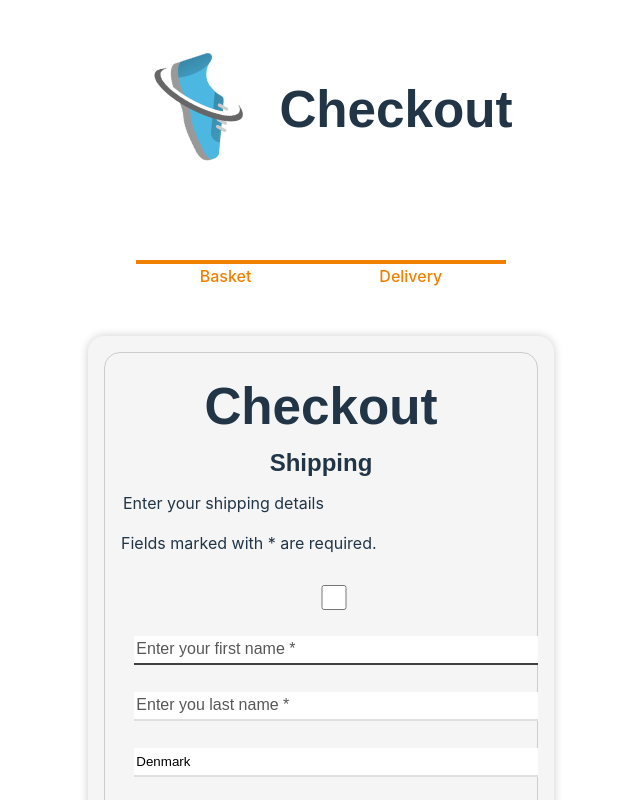
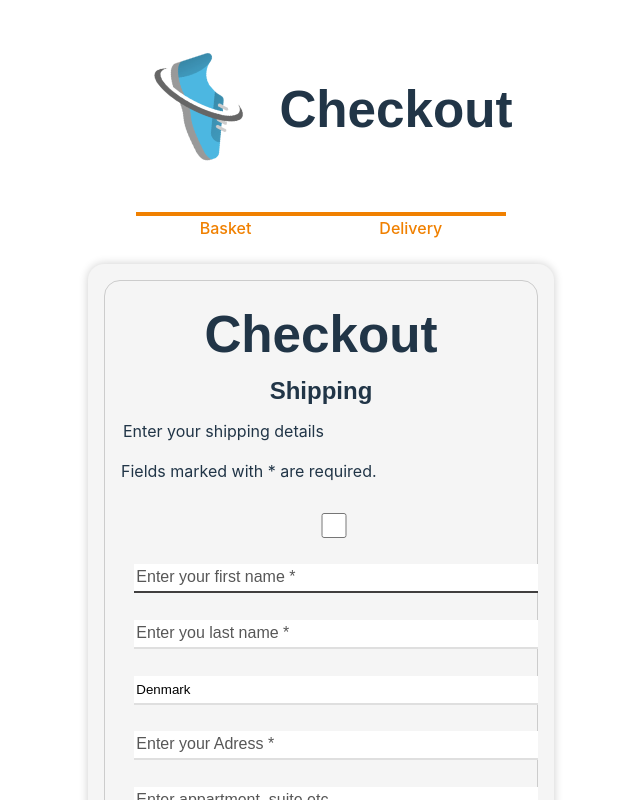
Before and after one commit to Jakob-SA/webstoreFrontend, a React (Vite) app: page /delivery in a window 1280 px wide. Shown: the top 800 px of the page, without its empty margins (319-959 px from the left). Built offline with nearby package versions, Linux system fonts and the light colour scheme.

Commit message:
Removed unnessesary navs

```diff
--- a/src/App.css
+++ b/src/App.css
@@ -19,7 +19,7 @@ main {
   border-radius: 1em;
   padding: 1em;
   margin: auto;
-  max-width: 800px;
+  max-width: 80dvw;
   display: flex;
   align-items: default;
   flex-direction: row;
--- a/src/App.tsx
+++ b/src/App.tsx
@@ -8,9 +8,7 @@ function App() {
   return (
     <>
       <Header />
-      <nav>
-        <NavigationBar />
-      </nav>
+      <NavigationBar />
       <main>
         <Basket />
         <aside className="rightCollumn">
--- a/src/components/delivery/delivery.tsx
+++ b/src/components/delivery/delivery.tsx
@@ -6,9 +6,7 @@ function Delivery() {
   return (
     <>
       <Header />
-      <nav>
-        <NavigationBar />
-      </nav>
+      <NavigationBar />
       <main>
         <Orderform />
       </main>
--- a/src/components/header/header.tsx
+++ b/src/components/header/header.tsx
@@ -14,11 +14,6 @@ function Header() {
           />
         </a>
       </header>
-      <nav>
-        {
-          //HERE JOES MAKES THE NAVBAR
-        }
-      </nav>
     </>
   );
 }
```
